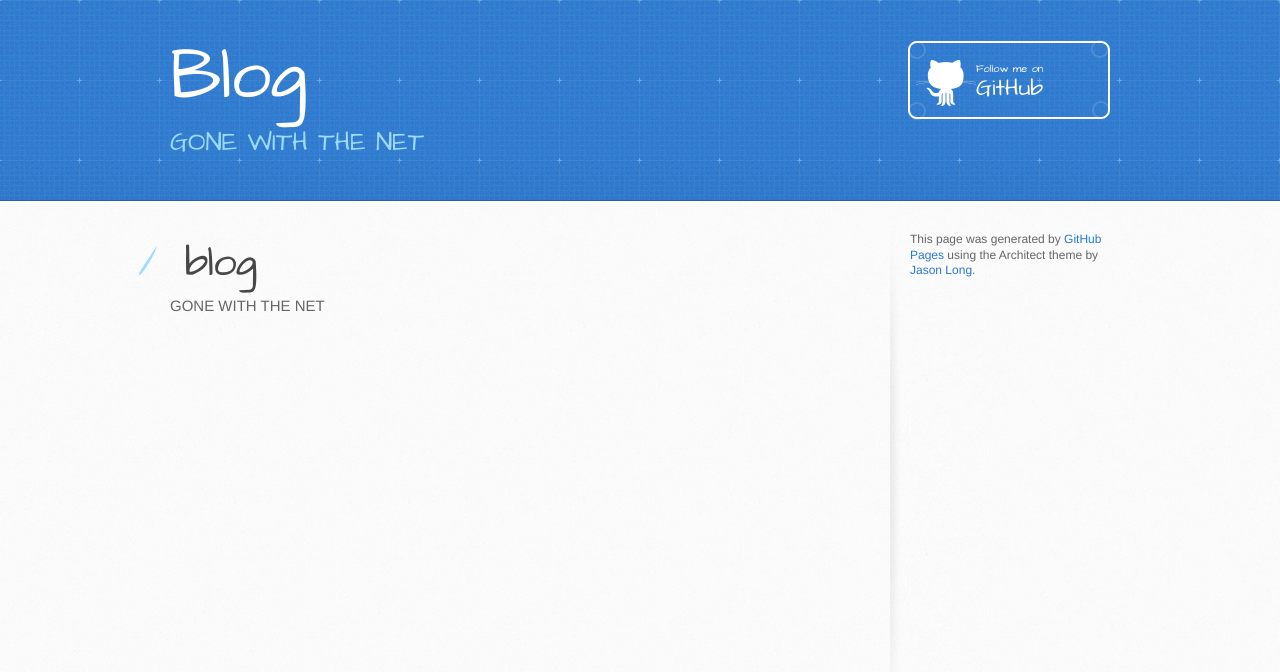
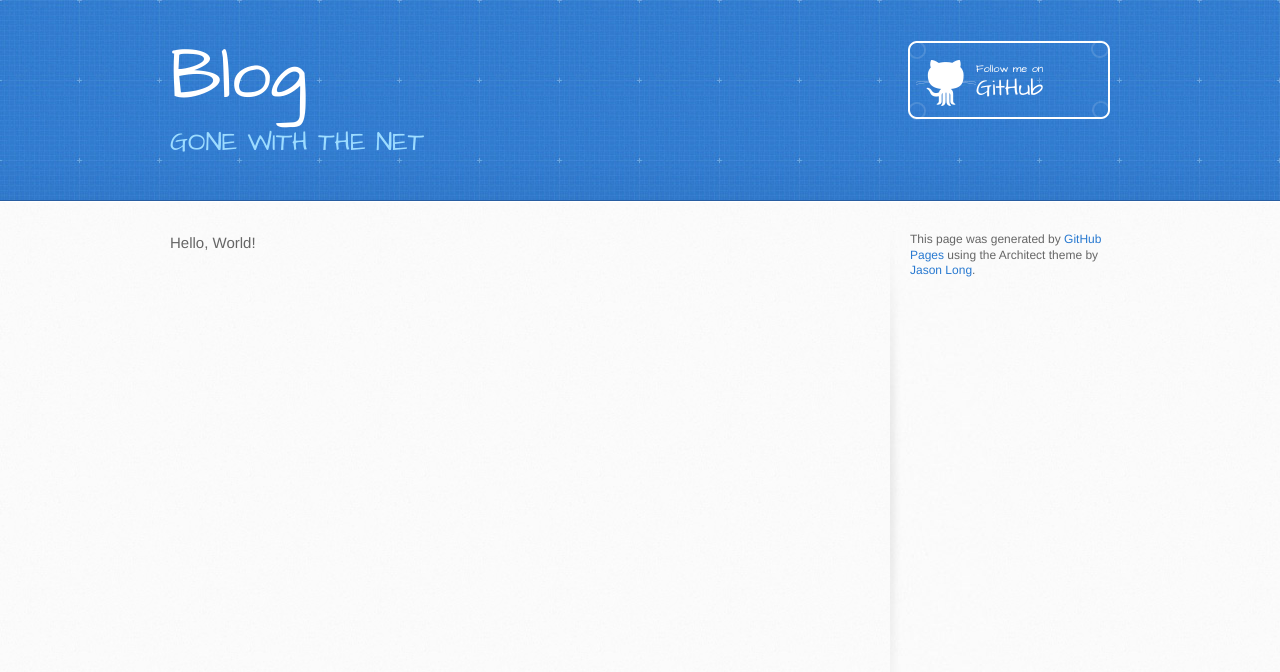
Before and after one commit to pqiao/pqiao.github.io, a plain HTML site: page index.html in a window 1280 px wide. Drawn offline with Linux system fonts and the light colour scheme.

Commit message:
Replace master branch with page content via GitHub

```diff
--- a/index.html
+++ b/index.html
@@ -28,10 +28,7 @@
     <div id="content-wrapper">
       <div class="inner clearfix">
         <section id="main-content">
-          <h1>
-<a id="blog" class="anchor" href="#blog" aria-hidden="true"><span class="octicon octicon-link"></span></a>blog</h1>
-
-<p>GONE WITH THE NET</p>
+          <p>Hello, World!</p>
         </section>
 
         <aside id="sidebar">
--- a/params.json
+++ b/params.json
@@ -1 +1 @@
-{"name":"Blog","tagline":"GONE WITH THE NET","body":"blog\r\n====\r\n\r\nGONE WITH THE NET\r\n","google":"","note":"Don't delete this file! It's used internally to help with page regeneration."}
+{"name":"Blog","tagline":"GONE WITH THE NET","body":"Hello, World!","google":"","note":"Don't delete this file! It's used internally to help with page regeneration."}
```
